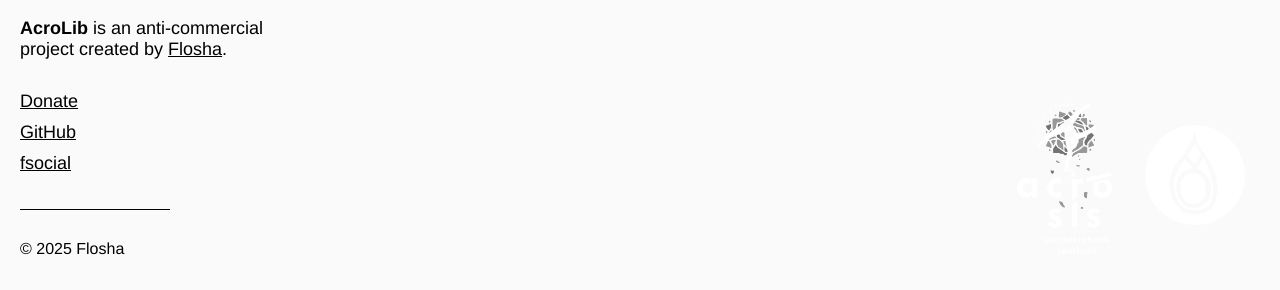
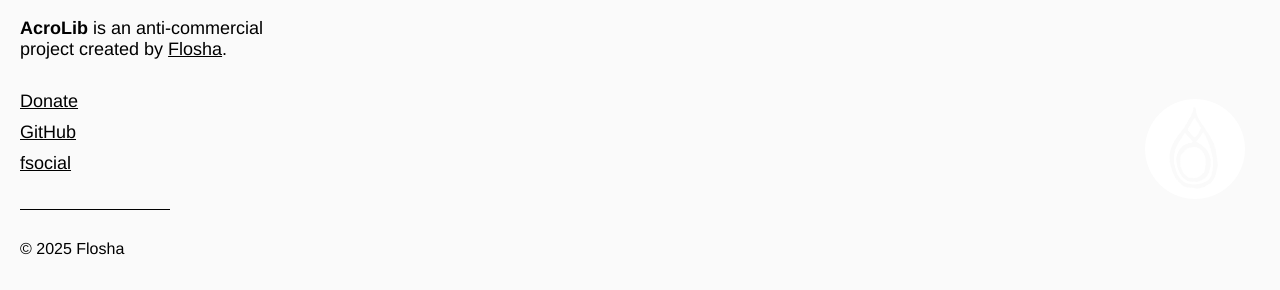
Before and after one commit to floshin/acrolib, a Jekyll site: the page built from index.md, in a window 1280 px wide. Shown: the part 1215-1505 px from the top of the page. Built offline with Jekyll 4.4.1, drawn with Linux system fonts in a browser that asks for light colours; our own code applies the rules of GitHub Pages for plain Markdown files.

Commit message:
Update footer.html

```diff
--- a/_includes/footer.html
+++ b/_includes/footer.html
@@ -8,7 +8,7 @@
 
     <div>
       <div>
-        <img src="/assets/acro-sls.png">
+        <!--<img src="/assets/acro-sls.png">-->
         <a href="https://flosh.in">
           <img src="/assets/flosha-logo.png">
         </a>
```
